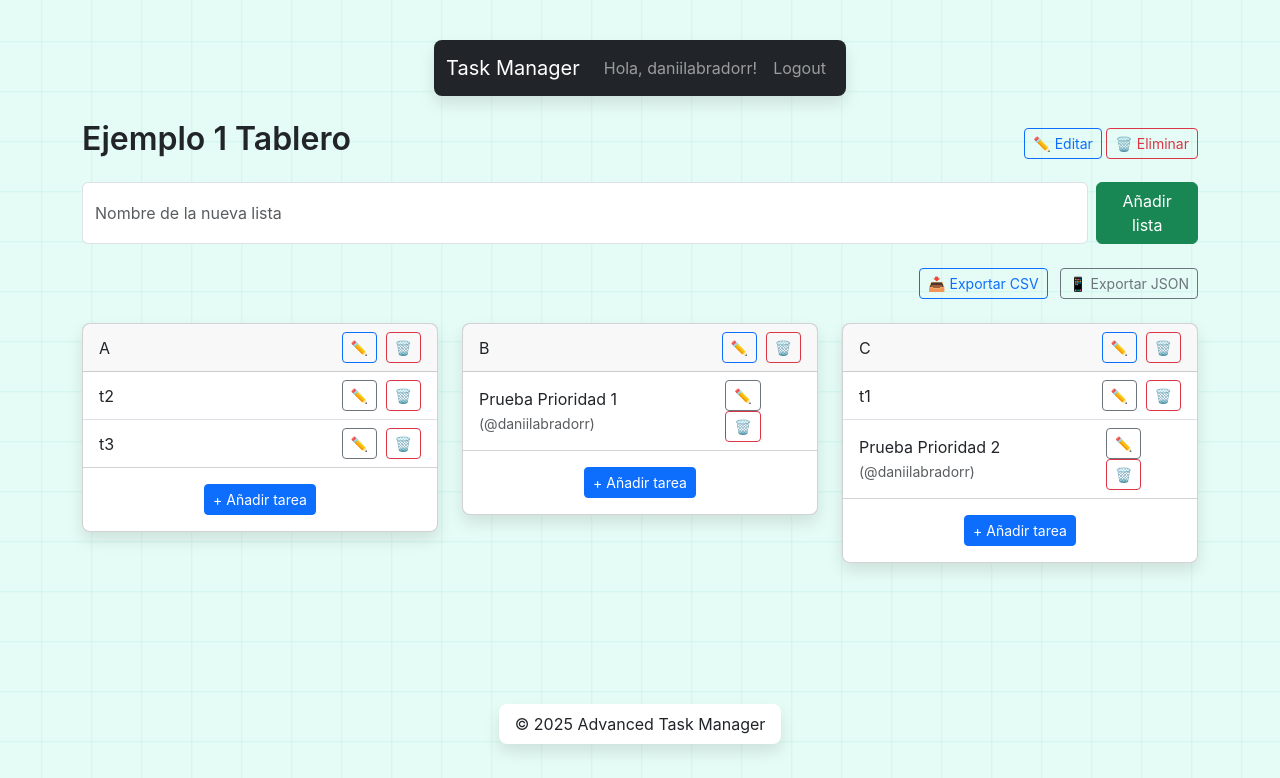
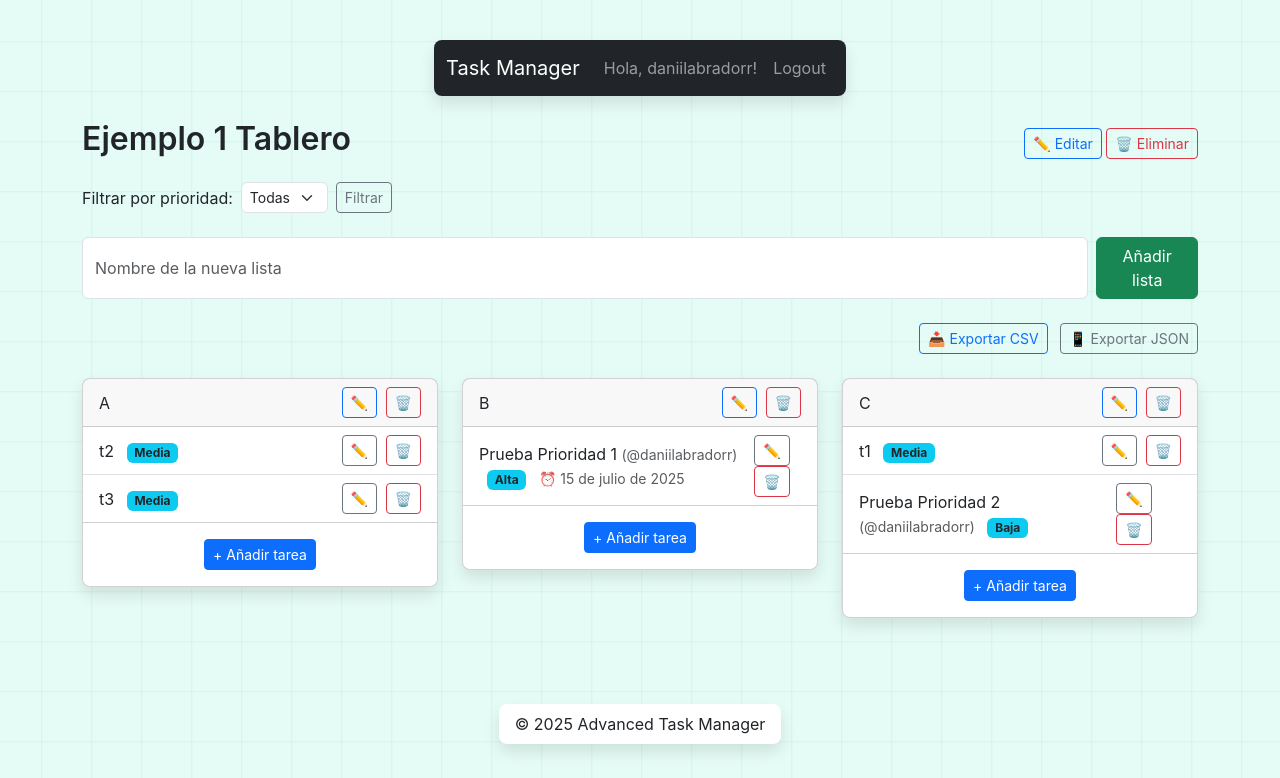
Before and after one commit to daniilabradorr/advanced-task-manager-django, a Django app: a page that uses templates/boards/board_detail.html in a window 1280 px wide. Shown: the top 778 px of the page. Run offline with Django 5.2, Linux system fonts and the light colour scheme; a user stored in the database is signed in; data comes from the database, SQL or seed files in the repository; both versions use the stored data as it was after the commit; some libraries are stand-ins or nearby versions.

Commit message:
añadiendo .gitignore y finalizando el filtro de prioridad

```diff
--- a/boards/views.py
+++ b/boards/views.py
@@ -40,6 +40,28 @@ class BoardDetailView(LoginRequiredMixin, DetailView):
         return Board.objects.filter(
             Q(owner=self.request.user) | Q(members=self.request.user)
         ).distinct()
+
+    def get_context_data(self, **kwargs):
+        ctx = super().get_context_data(**kwargs)
+        board = self.get_object()
+
+        # Leemos 'priority' del querystring (valor "1","2" o "3")
+        selected = self.request.GET.get('priority', '')
+        ctx['selected_priority'] = selected
+
+        # Preparamos las listas con tareas filtradas por prioridad
+        lists = board.lists.all()
+        for lst in lists:
+            if selected in ['1', '2', '3']:
+                lst.filtered_tasks = (
+                    lst.tasks
+                       .filter(priority=int(selected))
+                       .order_by('position')
+                )
+            else:
+                lst.filtered_tasks = lst.tasks.all().order_by('position')
+        ctx['lists'] = lists
+        return ctx
 
 
 # Clase para crear un nuevo tablero
--- a/templates/boards/board_detail.html
+++ b/templates/boards/board_detail.html
@@ -13,7 +13,19 @@
     </div>
   </div>
 
-  {# Formulario para añadir lista con popover de consejo #}
+  {# — FILTRO DE PRIORIDAD — #}
+  <form method="get" class="mb-4 d-flex align-items-center">
+    <label class="me-2 mb-0">Filtrar por prioridad:</label>
+    <select name="priority" class="form-select form-select-sm w-auto me-2">
+      <option value="" {% if not selected_priority %}selected{% endif %}>Todas</option>
+      <option value="1" {% if selected_priority == '1' %}selected{% endif %}>Alta</option>
+      <option value="2" {% if selected_priority == '2' %}selected{% endif %}>Media</option>
+      <option value="3" {% if selected_priority == '3' %}selected{% endif %}>Baja</option>
+    </select>
+    <button type="submit" class="btn btn-sm btn-outline-secondary">Filtrar</button>
+  </form>
+
+  {# — AÑADIR NUEVA LISTA CON POPOVER — #}
   <form class="mb-4 d-flex" action="{% url 'boards:tasklist_add' board.slug %}" method="post">
     {% csrf_token %}
     <input
@@ -30,7 +42,7 @@
     <button class="btn btn-success" type="submit">Añadir lista</button>
   </form>
 
-  {# Botones de exportación CSV / JSON #}
+  {# — EXPORTACIÓN CSV / JSON — #}
   <div class="mb-4 text-end">
     <a href="{% url 'boards:export' board.slug %}?format=csv"
        class="btn btn-sm btn-outline-primary me-2">
@@ -42,9 +54,9 @@
     </a>
   </div>
 
-  {# Grid de listas y tareas #}
+  {# — GRID DE LISTAS Y TAREAS — #}
   <div class="row gy-4">
-    {% for lst in board.lists.all %}
+    {% for lst in lists %}
       <div class="col-md-4">
         <div class="card task-list"
              data-list-id="{{ lst.pk }}"
@@ -54,31 +66,37 @@
             <span>{{ lst.name }}</span>
             <span>
               <a class="btn btn-sm btn-outline-primary me-1"
-                 href="{% url 'boards:tasklist_edit' board.slug lst.pk %}">
-                ✏️
-              </a>
+                 href="{% url 'boards:tasklist_edit' board.slug lst.pk %}">✏️</a>
               <a class="btn btn-sm btn-outline-danger"
-                 href="{% url 'boards:tasklist_delete' board.slug lst.pk %}">
-                🗑️
-              </a>
+                 href="{% url 'boards:tasklist_delete' board.slug lst.pk %}">🗑️</a>
             </span>
           </div>
           <ul class="list-group list-group-flush">
-            {% for task in lst.tasks.all %}
+            {% for task in lst.filtered_tasks %}
               <li class="list-group-item d-flex justify-content-between align-items-center"
                   data-task-id="{{ task.pk }}"
                   draggable="true">
                 <span>
                   {{ task.title }}
-                  {% if task.assignee %}<small class="text-muted">(@{{ task.assignee.username }})</small>{% endif %}
+                  {% if task.assignee %}
+                    <small class="text-muted">(@{{ task.assignee.username }})</small>
+                  {% endif %}
+                  <span class="badge bg-info text-dark ms-2">
+                    {{ task.get_priority_display }}
+                  </span>
+                  {% if task.due_date %}
+                    <small class="text-muted ms-2">⏰ {{ task.due_date }}</small>
+                  {% endif %}
                 </span>
                 <span>
-                  <a class="btn btn-sm btn-outline-secondary me-1" href="{% url 'tasks:edit' task.pk %}">✏️</a>
-                  <a class="btn btn-sm btn-outline-danger" href="{% url 'tasks:delete' task.pk %}">🗑️</a>
+                  <a class="btn btn-sm btn-outline-secondary me-1"
+                     href="{% url 'tasks:edit' task.pk %}">✏️</a>
+                  <a class="btn btn-sm btn-outline-danger"
+                     href="{% url 'tasks:delete' task.pk %}">🗑️</a>
                 </span>
               </li>
             {% empty %}
-              <li class="list-group-item">No hay tareas</li>
+              <li class="list-group-item">No hay tareas en esta prioridad.</li>
             {% endfor %}
           </ul>
           <div class="card-body text-center">
@@ -93,14 +111,10 @@
 {% block extra_scripts %}
   {{ block.super }}
   <script>
-    // Inicializar todos los popovers en esta página
+    // Inicializar popovers
     document.addEventListener('DOMContentLoaded', () => {
-      const popoverTriggerList = Array.from(
-        document.querySelectorAll('[data-bs-toggle="popover"]')
-      );
-      popoverTriggerList.forEach(el => {
-        new bootstrap.Popover(el);
-      });
+      document.querySelectorAll('[data-bs-toggle="popover"]')
+        .forEach(el => new bootstrap.Popover(el));
     });
   </script>
 {% endblock %}
```
Also changed, not shown: db.sqlite3, 1 other file.
